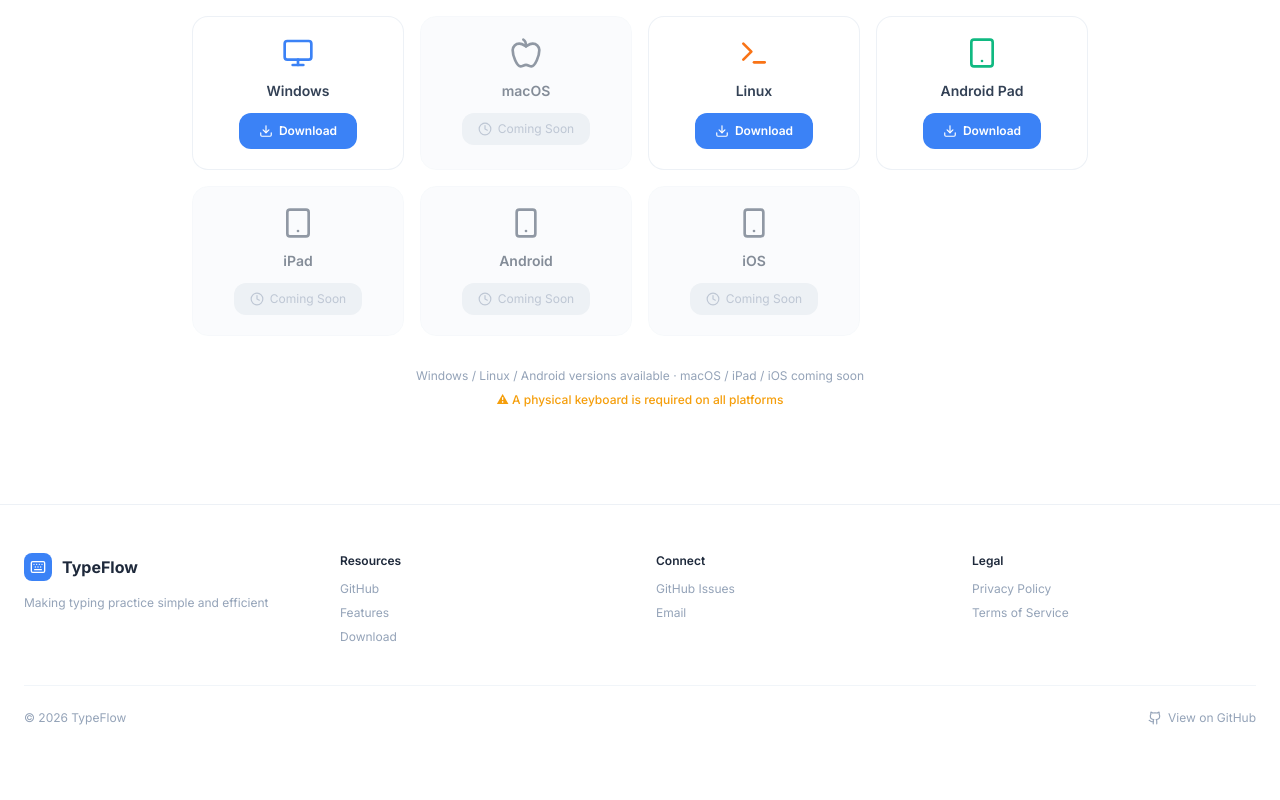
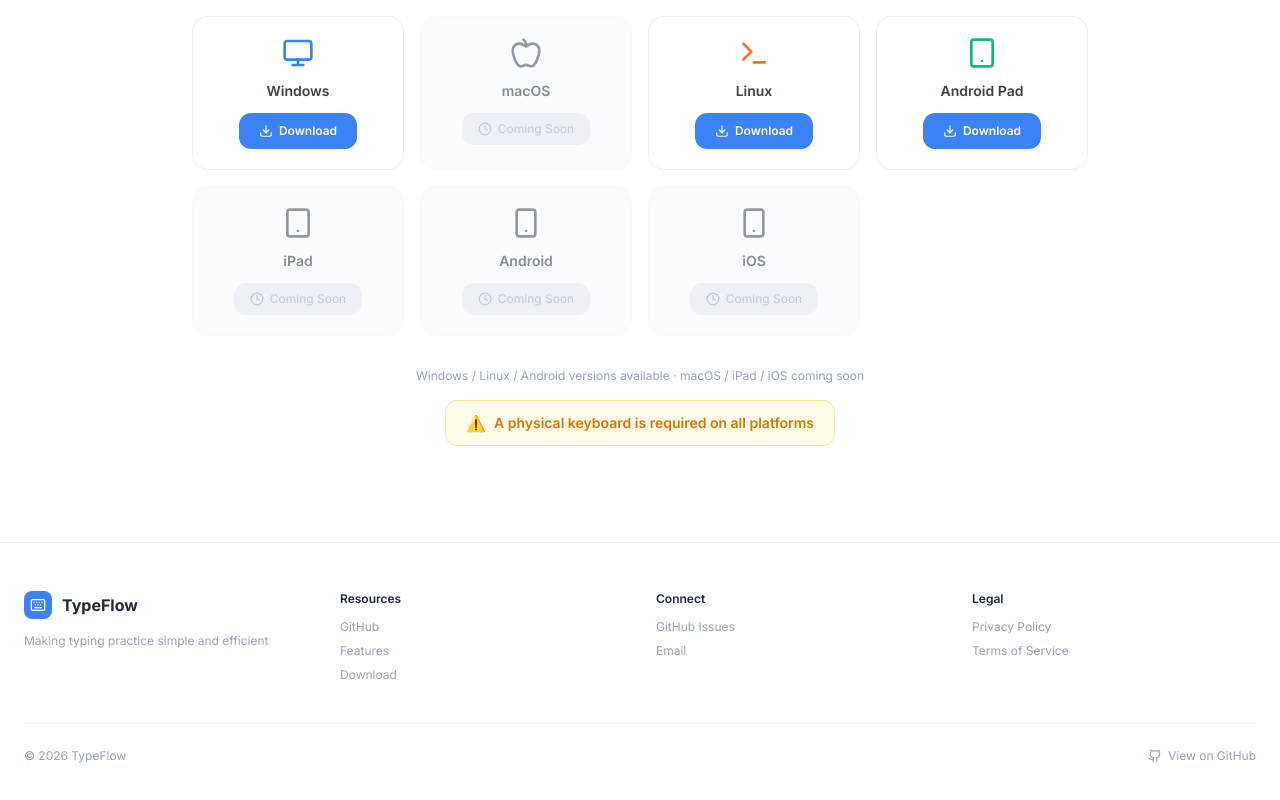
Before and after one commit to skyloveflash1-netizen/type-flow-landing, a React (Vite) app: page / in a window 1280 px wide. Shown: the part 4196-4996 px from the top of the page. Before the commit the page ends 4970 px from the top, so only its background shows below. Built offline with nearby package versions, Linux system fonts and the light colour scheme.

Commit message:
fix: make keyboard warning more prominent

```diff
--- a/src/components/Download.tsx
+++ b/src/components/Download.tsx
@@ -90,12 +90,13 @@
           ))}
         </div>
 
-        <p className="text-xs text-slate-400 dark:text-slate-500 mb-2">
+        <p className="text-xs text-slate-400 dark:text-slate-500 mb-4">
           {t.downloadNote} · {t.downloadPlatformNote}
         </p>
-        <p className="text-xs text-amber-500 dark:text-amber-400 font-medium">
-          ⚠ {t.downloadKeyboardNote}
-        </p>
+        <div className="inline-flex items-center gap-2 px-5 py-2.5 bg-amber-50 dark:bg-amber-500/10 border border-amber-200 dark:border-amber-500/20 rounded-xl">
+          <span className="text-base">⚠️</span>
+          <span className="text-sm font-semibold text-amber-600 dark:text-amber-400">{t.downloadKeyboardNote}</span>
+        </div>
 
         {/* Linux Popover */}
         {linuxOpen && (
```
